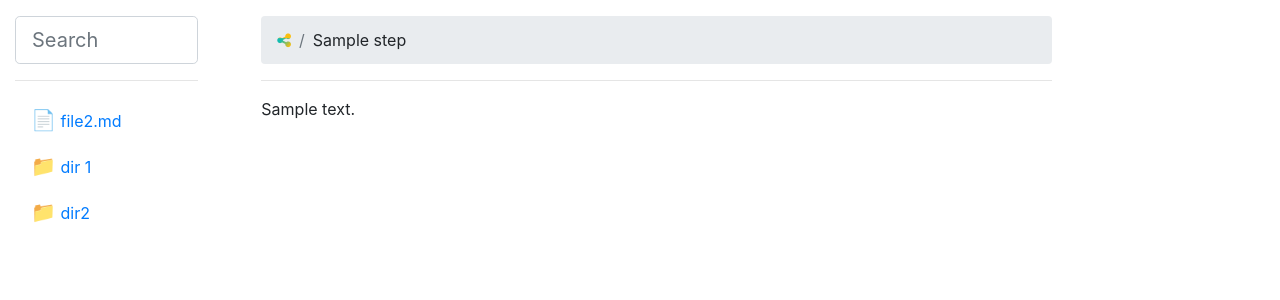
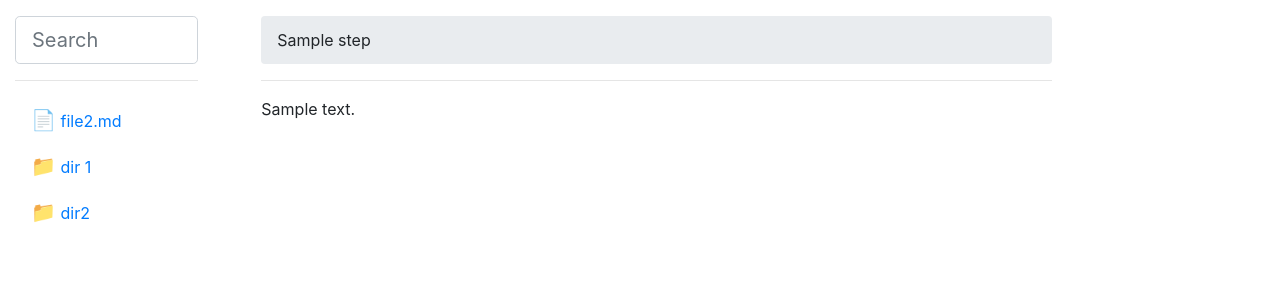
Before and after one commit to loudcat/wiki_from_markdown, a Flask app: template templates/page.html in a window 1280 px wide. Shown: the top 300 px of the page. Run offline with Flask 2, Linux system fonts and the light colour scheme; the template is opened without the code that fills it: most values are stand-ins (such as "Sample title", 1, 10 or a date in 2020); parts of the project's set-up code (start-up, migrations or seed data) failed here and were passed over; some libraries are stand-ins or nearby versions.

Commit message:
remove share button

```diff
--- a/templates/page.html
+++ b/templates/page.html
@@ -35,7 +35,6 @@
 </style>
     <nav aria-label="breadcrumb">
         <ol class="breadcrumb">
-                <li class="breadcrumb-item"><a id="share" href="#" title="Share! Click to copy link of page"><i class="fa fa-share-alt" aria-hidden="true"></i></a></li>
             {% for step in page.split('/') %}
             <li class="breadcrumb-item">{{step}}</li>
             {% endfor %}
```
